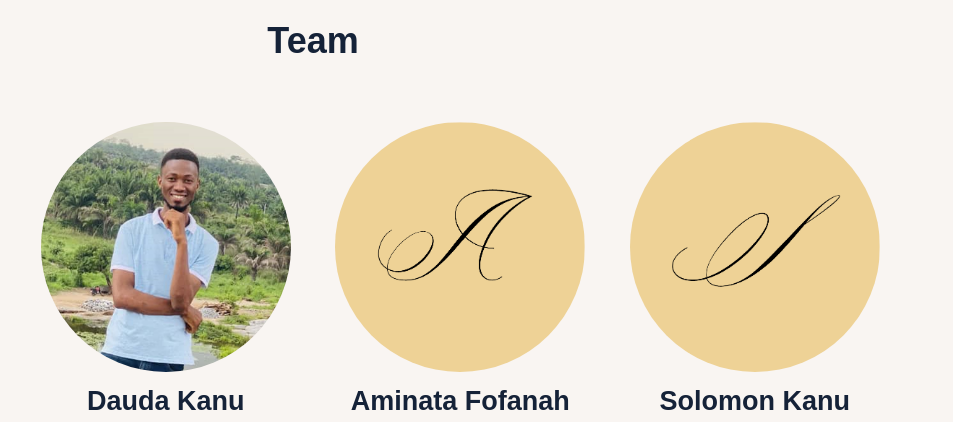
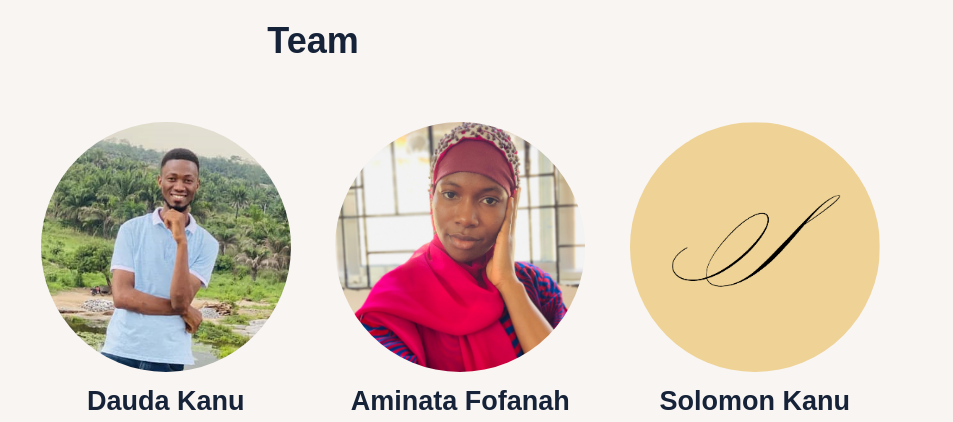
Before and after one commit to Ace-of-Space/Web-Project, a plain HTML site: page public/index.html in a window 1280 px wide. Shown: the part 1460-1882 px from the top of the page, 327-1280 px from the left. Drawn offline with Linux system fonts and the light colour scheme; files whose address does not match are found by name.

Commit message:
Update index.html

```diff
--- a/public/index.html
+++ b/public/index.html
@@ -80,7 +80,7 @@
       </li>
 
       <li>
-        <img src="images/aminata.png" alt="">
+        <img src="images/IMG_5495.jpg" alt="">
         <h3> Aminata Fofanah </h3>
         <p> Frontend Developer </p>
       </li>
```
